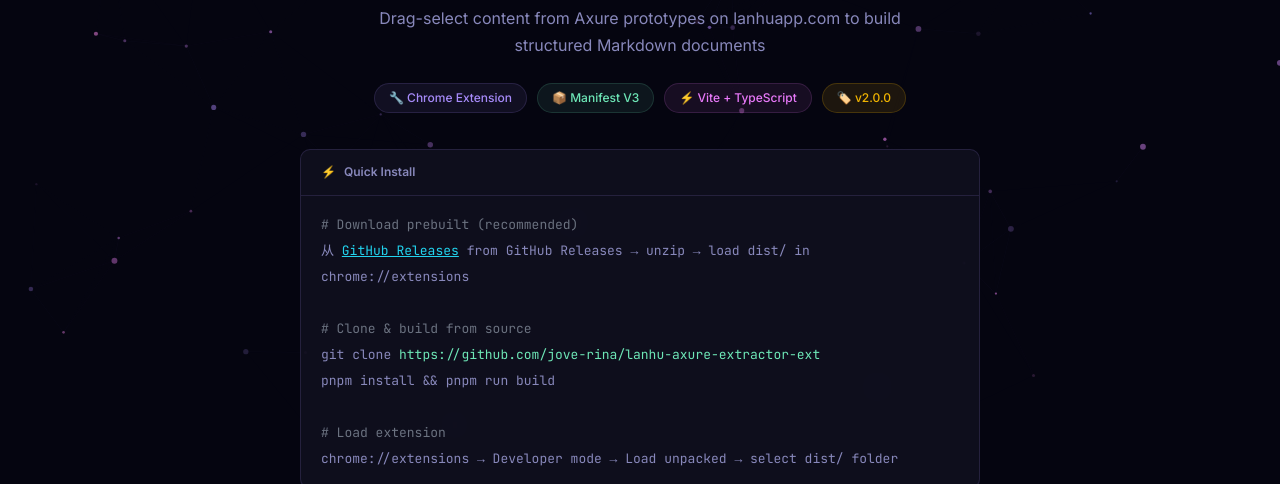
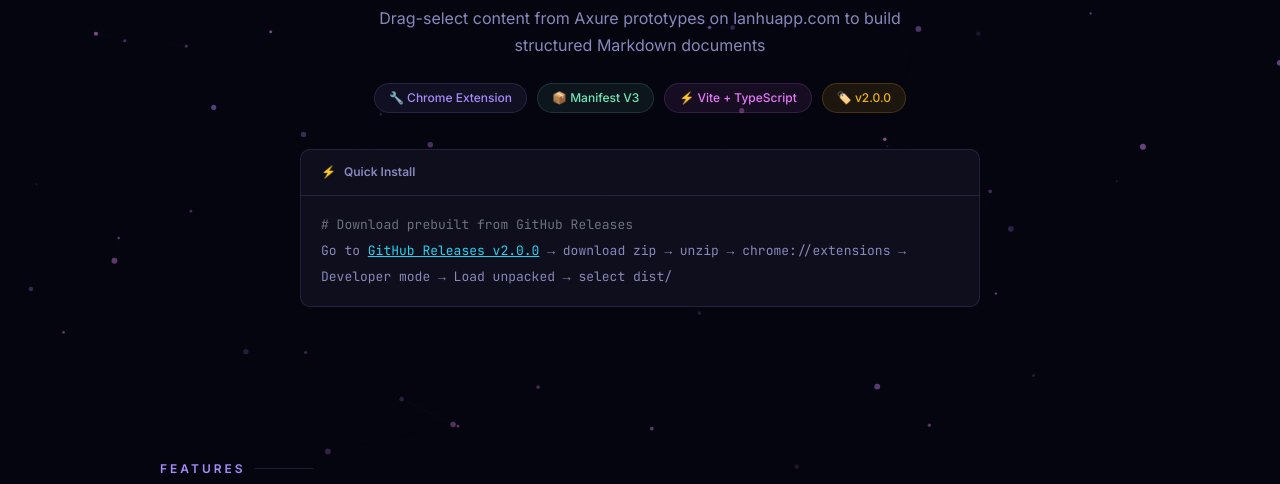
Before and after one commit to jove-rina/jove-rina.github.io, a plain HTML site: page projects/axure-utilities/index.html in a window 1280 px wide. Shown: the part 331-815 px from the top of the page. Drawn offline with Linux system fonts and the light colour scheme.

Commit message:
fix: simplify install to release-only, fix <strong> rendering in i18n
- Install box: remove source build option, keep only Release download
- Detailed install section: steps now point to GitHub Releases zip download
- Remove pnpm prerequisite (no longer needed for basic install)
- Fix i18n applyLang() function: textContent → innerHTML so <strong> tags render as bold
- Apply same fix to homepage i18n function

```diff
--- a/projects/axure-utilities/index.html
+++ b/projects/axure-utilities/index.html
@@ -271,15 +271,8 @@
     <div class="install-box">
       <div class="install-header">⚡ <span data-i18n="install.title">快速安装</span></div>
       <div class="install-body">
-        <span class="comment"># <span data-i18n="install.download">下载预编译包（推荐）</span></span><br />
-        <span data-i18n="install.download2">从 </span><a href="https://github.com/jove-rina/lanhu-axure-extractor-ext/releases/tag/v2.0.0" target="_blank" style="color:var(--cyan)">GitHub Releases</a><span data-i18n="install.download3"> 下载 zip → 解压 → chrome://extensions → 加载 dist</span><br />
-        <br />
-        <span class="comment"># <span data-i18n="install.step1">克隆仓库自行构建</span></span><br />
-        git clone <span class="cmd">https://github.com/jove-rina/lanhu-axure-extractor-ext</span><br />
-        pnpm install &amp;&amp; pnpm run build<br />
-        <br />
-        <span class="comment"># <span data-i18n="install.step3">加载扩展</span></span><br />
-        <span data-i18n="install.step4">chrome://extensions → 开发者模式 → 加载已解压的扩展 → 选择 dist 目录</span>
+        <span class="comment"># <span data-i18n="install.download">从 GitHub Releases 下载预编译包</span></span><br />
+        <span data-i18n="install.download2">前往 </span><a href="https://github.com/jove-rina/lanhu-axure-extractor-ext/releases/tag/v2.0.0" target="_blank" style="color:var(--cyan)">GitHub Releases v2.0.0</a><span data-i18n="install.download3"> → 下载 zip → 解压 → chrome://extensions → 开发者模式 → 加载已解压的扩展 → 选择 dist 目录</span>
       </div>
     </div>
   </div>
@@ -389,19 +382,17 @@
         <div class="desc" style="line-height:1.8">
           <strong data-i18n="install.detail.prereq">前置条件</strong><br />
           <span data-i18n="install.detail.prereq1">• 浏览器：Chrome 或 Edge</span><br />
-          <span data-i18n="install.detail.prereq2">• 站点：蓝湖 Axure 页面（lanhuapp.com）</span><br />
-          <span data-i18n="install.detail.prereq3">• pnpm（包管理）</span>
+          <span data-i18n="install.detail.prereq2">• 站点：蓝湖 Axure 页面（lanhuapp.com）</span>
         </div>
       </div>
       <div class="workflow-step">
         <span class="num">2</span>
         <div class="desc" style="line-height:1.8">
-          <strong data-i18n="install.detail.dev.title">开发者模式安装</strong><br />
-          <span data-i18n="install.detail.dev.step1">① 克隆仓库：git clone https://github.com/jove-rina/lanhu-axure-extractor-ext.git</span><br />
-          <span data-i18n="install.detail.dev.step2">② 安装依赖并构建：pnpm install && pnpm run build</span><br />
-          <span data-i18n="install.detail.dev.step3">③ 打开 chrome://extensions 或 edge://extensions</span><br />
-          <span data-i18n="install.detail.dev.step4">④ 开启「开发者模式」→「加载已解压的扩展」，选择 dist 目录</span><br />
-          <span data-i18n="install.detail.dev.step5">⑤ 开发时运行 pnpm run dev，重新加载扩展后刷新蓝湖页面即可调试</span>
+          <strong data-i18n="install.detail.dev.title">安装步骤</strong><br />
+          <span data-i18n="install.detail.dev.step1">① 前往 </span><a href="https://github.com/jove-rina/lanhu-axure-extractor-ext/releases/tag/v2.0.0" target="_blank" style="color:var(--cyan)">GitHub Releases v2.0.0</a><span data-i18n="install.detail.dev.step2"> 下载 lanhu-axure-extractor-ext-v2.0.0.zip</span><br />
+          <span data-i18n="install.detail.dev.step3">② 解压 zip 文件</span><br />
+          <span data-i18n="install.detail.dev.step4">③ 打开 chrome://extensions 或 edge://extensions</span><br />
+          <span data-i18n="install.detail.dev.step5">④ 开启「开发者模式」→「加载已解压的扩展」，选择解压后的 dist 目录</span>
         </div>
       </div>
       <div class="workflow-step">
@@ -527,13 +518,9 @@
     'nav.install':'安装',
     'hero.sub':'从蓝湖 Axure 原型中框选提取内容，组装为结构化 Markdown 文档',
     'install.title':'快速安装',
-    'install.step1':'克隆仓库自行构建',
-    'install.step2':'安装依赖并构建',
-    'install.step3':'加载扩展',
-    'install.step4':'chrome://extensions → 开发者模式 → 加载已解压的扩展 → 选择 dist 目录',
-    'install.download':'下载预编译包（推荐）',
-    'install.download2':'从 ',
-    'install.download3':' 下载 zip → 解压 → chrome://extensions → 加载 dist',
+    'install.download':'从 GitHub Releases 下载预编译包',
+    'install.download2':'前往 ',
+    'install.download3':' → 下载 zip → 解压 → chrome://extensions → 开发者模式 → 加载已解压的扩展 → 选择 dist 目录',
     'features.label':'功能',
     'features.title':'核心能力',
     'features.desc':'内容提取 · 文档构建 · 编辑增强 · 导出 · 按页保存 · 深色UI',
@@ -562,20 +549,19 @@
     'workflow.step3':'预览确认 → 下载 Markdown 文件 → 直接用于文档、Wiki 或 AI 工具',
     'install.detail.label':'安装',
     'install.detail.title':'安装说明',
-    'install.detail.desc':'开发者模式安装或商店待上架',
+    'install.detail.desc':'两步完成，无需编译',
     'install.detail.prereq':'前置条件',
     'install.detail.prereq1':'• 浏览器：Chrome 或 Edge',
     'install.detail.prereq2':'• 站点：蓝湖 Axure 页面（lanhuapp.com）',
-    'install.detail.prereq3':'• pnpm（包管理）',
-    'install.detail.dev.title':'开发者模式安装',
-    'install.detail.dev.step1':'① 克隆仓库：git clone https://github.com/jove-rina/lanhu-axure-extractor-ext.git',
-    'install.detail.dev.step2':'② 安装依赖并构建：pnpm install && pnpm run build',
-    'install.detail.dev.step3':'③ 打开 chrome://extensions 或 edge://extensions',
-    'install.detail.dev.step4':'④ 开启「开发者模式」→「加载已解压的扩展」，选择 dist 目录',
-    'install.detail.dev.step5':'⑤ 开发时运行 pnpm run dev，重新加载扩展后刷新蓝湖页面即可调试',
-    'install.detail.pack.title':'打包发布（可选）',
-    'install.detail.pack.desc':'或：pnpm run build && node scripts/pack.mjs',
-    'install.detail.pack.out':'输出 dist/lanhu-axure-extractor-ext-v{version}.zip',
+    'install.detail.dev.title':'安装步骤',
+    'install.detail.dev.step1':'① 前往 ',
+    'install.detail.dev.step2':' 下载 lanhu-axure-extractor-ext-v2.0.0.zip',
+    'install.detail.dev.step3':'② 解压 zip 文件',
+    'install.detail.dev.step4':'③ 打开 chrome://extensions 或 edge://extensions',
+    'install.detail.dev.step5':'④ 开启「开发者模式」→「加载已解压的扩展」，选择解压后的 dist 目录',
+    'install.detail.pack.title':'从源码构建（可选）',
+    'install.detail.pack.desc':'如需自行构建：pnpm install && pnpm run build',
+    'install.detail.pack.out':'或 node scripts/pack.mjs 打包为 zip',
     'install.detail.icons.title':'更新扩展图标',
     'install.detail.icons.desc':'源文件 public/icons/icon.svg，修改后运行：pnpm run icons',
     'install.detail.icons.gen':'生成 icon16/48/128.png，然后 pnpm run build 并重新加载扩展',
@@ -589,13 +575,9 @@
     'nav.install':'Install',
     'hero.sub':'Drag-select content from Axure prototypes on lanhuapp.com to build structured Markdown documents',
     'install.title':'Quick Install',
-    'install.step1':'Clone & build from source',
-    'install.step2':'Install & build',
-    'install.step3':'Load extension',
-    'install.step4':'chrome://extensions → Developer mode → Load unpacked → select dist/ folder',
-    'install.download':'Download prebuilt (recommended)',
-    'install.download2':'',
-    'install.download3':' from GitHub Releases → unzip → load dist/ in chrome://extensions',
+    'install.download':'Download prebuilt from GitHub Releases',
+    'install.download2':'Go to ',
+    'install.download3':' → download zip → unzip → chrome://extensions → Developer mode → Load unpacked → select dist/',
     'features.label':'FEATURES',
     'features.title':'Core Capabilities',
     'features.desc':'Extraction · Doc Building · Editing · Export · Persistence · Dark UI',
@@ -624,20 +606,19 @@
     'workflow.step3':'Preview → download Markdown file → use in docs, wikis, or AI tools',
     'install.detail.label':'INSTALL',
     'install.detail.title':'Installation',
-    'install.detail.desc':'Developer mode or store (pending)',
+    'install.detail.desc':'Two steps, no build required',
     'install.detail.prereq':'Prerequisites',
     'install.detail.prereq1':'• Browser: Chrome or Edge',
     'install.detail.prereq2':'• Site: Lanhu Axure pages (lanhuapp.com)',
-    'install.detail.prereq3':'• pnpm (package manager)',
-    'install.detail.dev.title':'Developer Mode Installation',
-    'install.detail.dev.step1':'① Clone: git clone https://github.com/jove-rina/lanhu-axure-extractor-ext.git',
-    'install.detail.dev.step2':'② Install & build: pnpm install && pnpm run build',
-    'install.detail.dev.step3':'③ Open chrome://extensions or edge://extensions',
-    'install.detail.dev.step4':'④ Enable Developer mode → Load unpacked → select dist/ folder',
-    'install.detail.dev.step5':'⑤ For dev: pnpm run dev, reload extension, then refresh Lanhu page',
-    'install.detail.pack.title':'Package for Release (optional)',
-    'install.detail.pack.desc':'Or: pnpm run build && node scripts/pack.mjs',
-    'install.detail.pack.out':'Output: dist/lanhu-axure-extractor-ext-v{version}.zip',
+    'install.detail.dev.title':'Install Steps',
+    'install.detail.dev.step1':'① Go to ',
+    'install.detail.dev.step2':' download lanhu-axure-extractor-ext-v2.0.0.zip',
+    'install.detail.dev.step3':'② Unzip the file',
+    'install.detail.dev.step4':'③ Open chrome://extensions or edge://extensions',
+    'install.detail.dev.step5':'④ Enable Developer mode → Load unpacked → select the dist/ folder',
+    'install.detail.pack.title':'Build from source (optional)',
+    'install.detail.pack.desc':'To build yourself: pnpm install && pnpm run build',
+    'install.detail.pack.out':'Or run node scripts/pack.mjs to create a zip',
     'install.detail.icons.title':'Update Extension Icons',
     'install.detail.icons.desc':'Source: public/icons/icon.svg. After editing, run: pnpm run icons',
     'install.detail.icons.gen':'Generates icon16/48/128.png, then pnpm run build and reload extension',
@@ -653,7 +634,7 @@
   document.getElementById('langSelect').value=lang;
   document.querySelectorAll('[data-i18n]').forEach(el=>{
     const key=el.dataset.i18n;
-    if(dict[lang]&&dict[lang][key])el.textContent=dict[lang][key];
+    if(dict[lang]&&dict[lang][key])el.innerHTML=dict[lang][key];
   });
 }
 applyLang(getSavedLang());
```
Also changed, not shown: index.html (+1 -1 lines).
